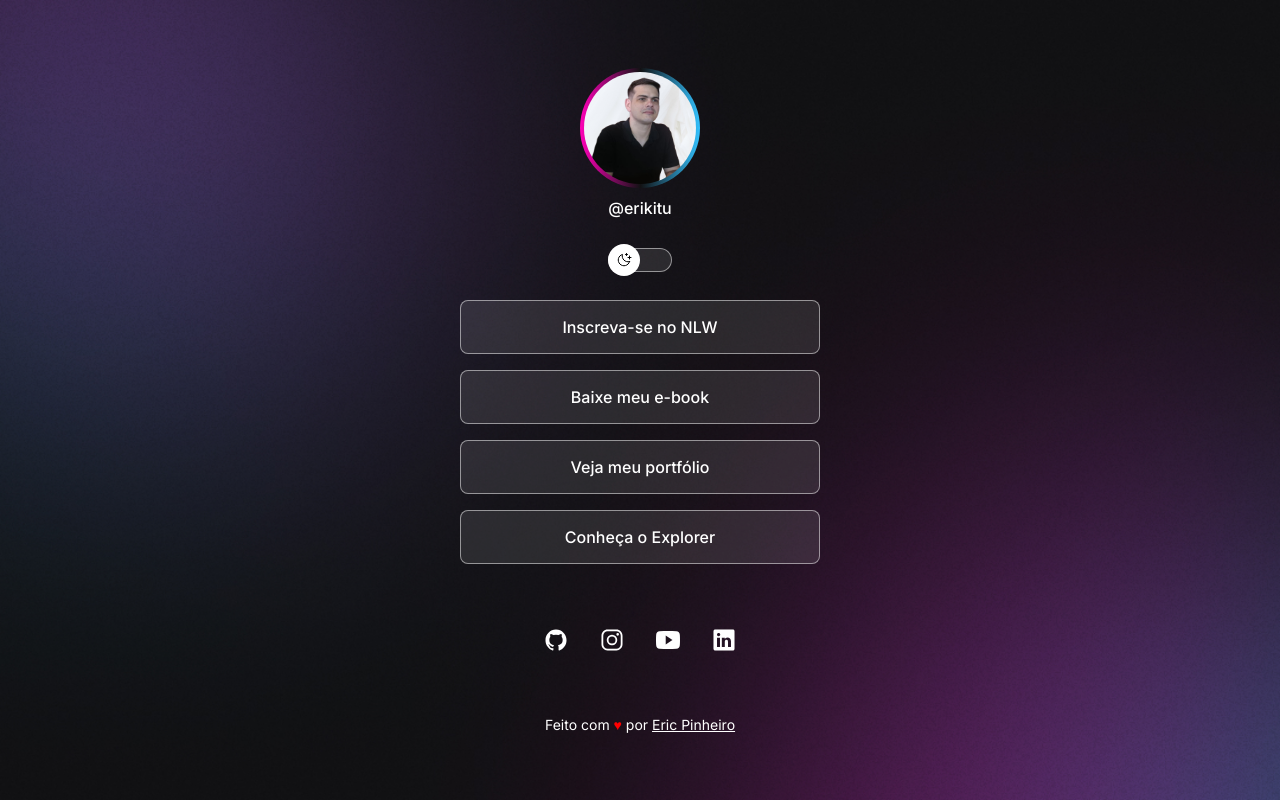
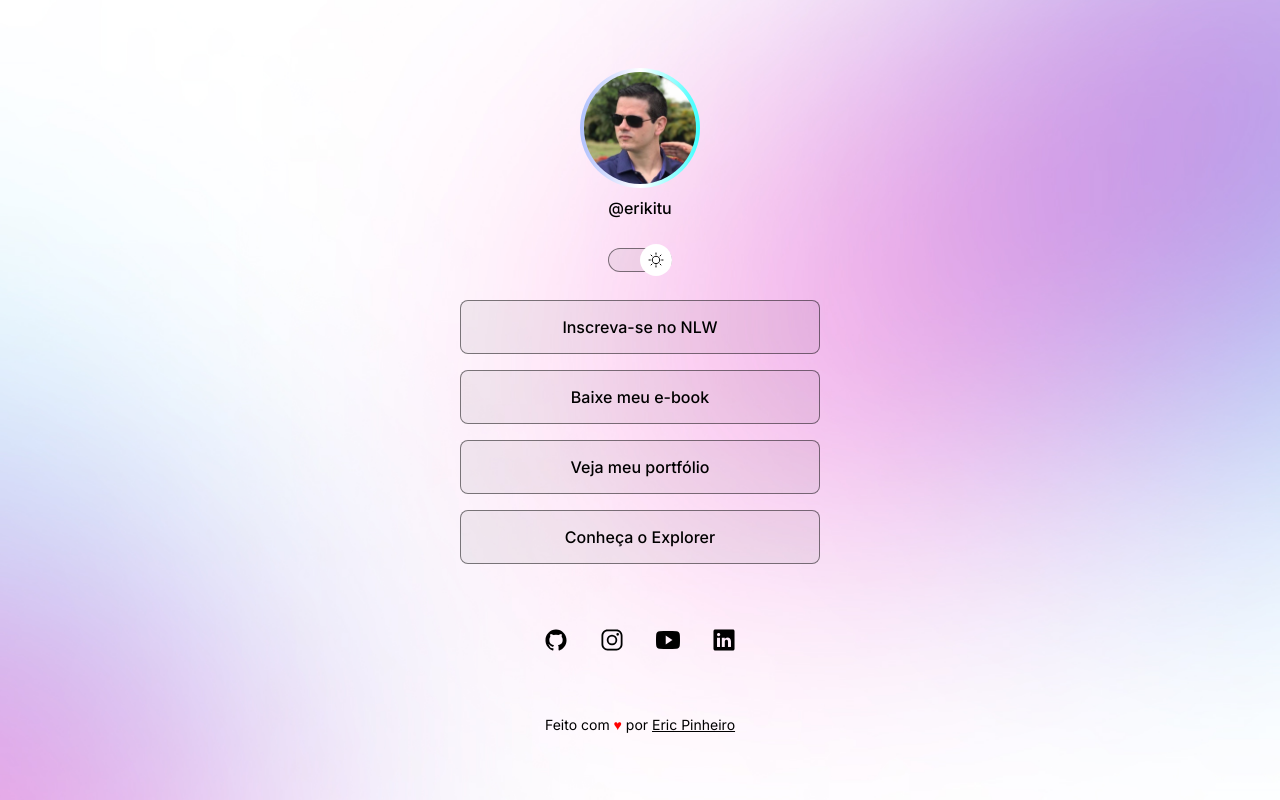
Before and after one commit to erikitu/devLinks, a plain HTML site: page index.html in a window 1280 px wide. Both pictures are taken after a click on the element 640 px from the left and 259 px from the top of the page. Drawn offline with nearby package versions, Linux system fonts and the light colour scheme.

Commit message:
fix background image size and button animations

```diff
--- a/index.html
+++ b/index.html
@@ -1,5 +1,5 @@
 <!DOCTYPE html>
-<html lang="pt-br" class="light">
+<html lang="pt-br" class="">
   <head>
     <link rel="preconnect" href="https://fonts.googleapis.com">
     <link rel="preconnect" href="https://fonts.gstatic.com" crossorigin>
@@ -14,7 +14,7 @@
     <div id="container">
       <div id="profile">
         <div id="img-wrapper">
-          <img src="./assets/profileDark.jpg" alt="Imagem de Eric com camisa preta">
+          <img src="./assets/profileLight.png" alt="Imagem de Eric com óculos escuros">
         </div>
 
         <p>@erikitu</p>
--- a/style.css
+++ b/style.css
@@ -11,7 +11,7 @@
   --bg-profile: linear-gradient(90deg,#FF00B8 0%, #121214 50.52%, #32C0FD 100%);
   --stroke-color: rgba(255, 255, 255, 0.5);
   --surface-color: rgba(255, 255, 255, 0.1);
-  --surface-color-hover: rgba(255, 255, 255, 1);
+  --surface-color-hover: rgba(0, 0, 0, 0.1);
   --highlight-color:rgba(255, 255, 255, 0.2);
   --switch-bg-url: url(./assets/moonStars.svg);
 }
@@ -22,7 +22,7 @@
   --bg-profile: linear-gradient(90deg,#afC0FD 0%, #ffffff 50.52%, #3dffff 100%);
   --stroke-color: rgba(0, 0, 0, 0.5);
   --surface-color: rgba(0, 0, 0, 0.05);
-  --surface-color-hover: rgba(0, 0, 0, 0.1);
+  --surface-color-hover: rgba(255, 255, 255, 0.1);
   --highlight-color:rgba(0, 0, 0, 0.1);
   --switch-bg-url: url(./assets/sun.svg)
 }
@@ -79,11 +79,19 @@ body * {
   top: 50%;
   left: 0;
   transform: translateY(-50%);
+
+  animation: slide-back .4s forwards;
 }
 
 .light #switch button {
-  right: 0;
-  left: initial;
+  animation: slide-in .4s forwards;
+}
+
+
+
+#switch button:hover {
+  cursor: pointer;
+  outline: .8rem solid var(--highlight-color);
 }
 
 #switch span {
@@ -188,3 +196,29 @@ footer {
 footer span {
   color: red;
 }
+
+@media(min-width: 70rem) {
+  :root{
+    --bg-url: url(./assets/bg-desktop.jpg);
+  }
+
+  .light {
+    --bg-url: url(./assets/bg-desktop-light.jpg);
+  }
+}
+
+@keyframes slide-in {
+  from {
+    left: 0%;
+  } to {
+    left: 50%;
+  }
+}
+
+@keyframes slide-back {
+  from {
+    left: 50%;
+  } to {
+    left: 0%;
+  }
+}
```
Also changed, not shown: assets/bg-desktop-light.jpg (added), assets/bg-desktop.jpg (added), 1 other file.
